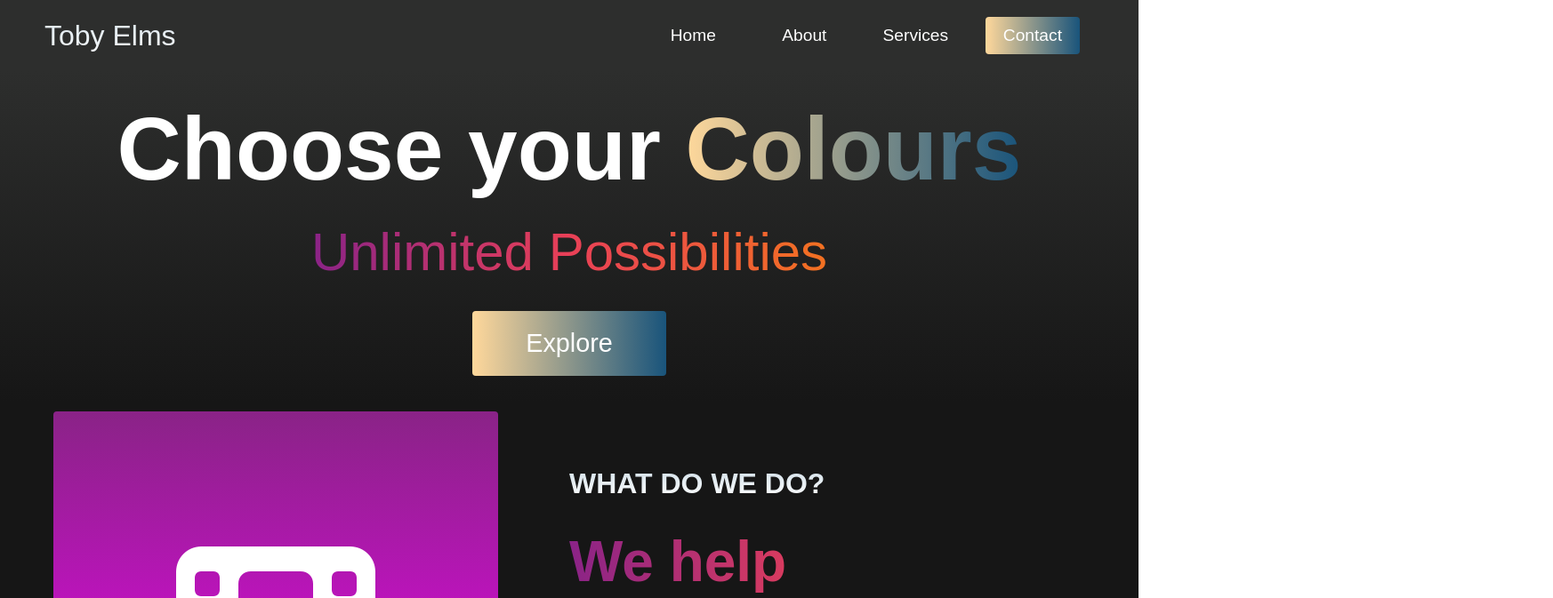
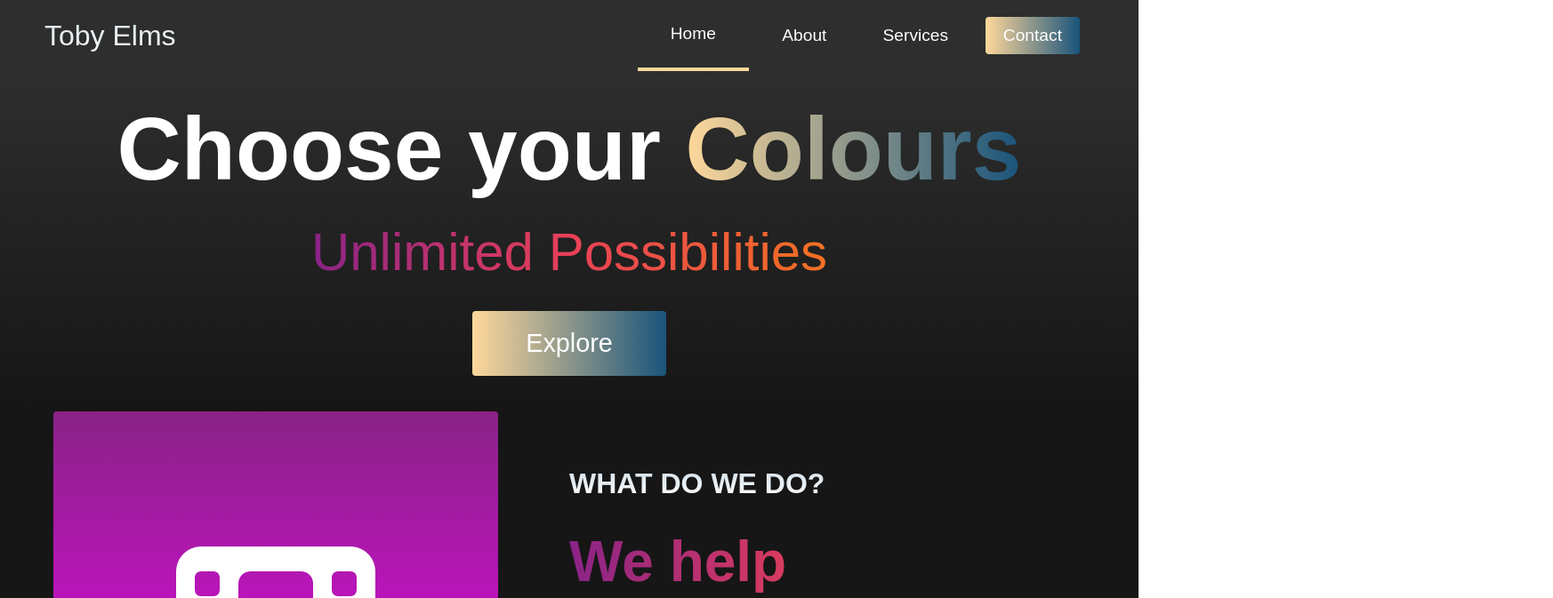
Before and after one commit to tobyelms/First_Site, a plain HTML site: page First_Site/index.html in a window 1280 px wide. Shown: the top 673 px of the page at 89% size, 1746 px wide, since content can reach past the window. Drawn offline with Linux system fonts and the light colour scheme.

Commit message:
edited typos - .highlight now works

```diff
--- a/First_Site/app.js
+++ b/First_Site/app.js
@@ -1,6 +1,6 @@
 const menu = document.querySelector('#mobile-menu');
 const menuLinks = document.querySelector('.navbar_menu');
-const navLogo = document.querySelector('#navbar_logo');
+const navLogo = document.querySelector('#navbar_logo')
 
 //display mobile menu
 const mobileMenu = () => {
@@ -34,7 +34,7 @@ const highlightMenu = () => {
         return
     }
 
-    if(elem && window.innerWidth < 960 && scrollPos < 600) || elem) {
+    if((elem && window.innerWidth < 960 && scrollPos < 600) || elem) {
         elem.classList.remove('highlight')
     }
 
--- a/First_Site/styles.css
+++ b/First_Site/styles.css
@@ -238,8 +238,8 @@
     -moz-text-fill-color: transparent;
 }
 
-.hightlight {
-    border-bottom: 4px solid rgb(156, 159, 141);
+.highlight {
+    border-bottom: 4px solid rgb(255, 216, 155);
 }
 
 @media screen and (max-width: 768px) {
```
Also changed, not shown: First_Site/index.html (+2 -0 lines).
